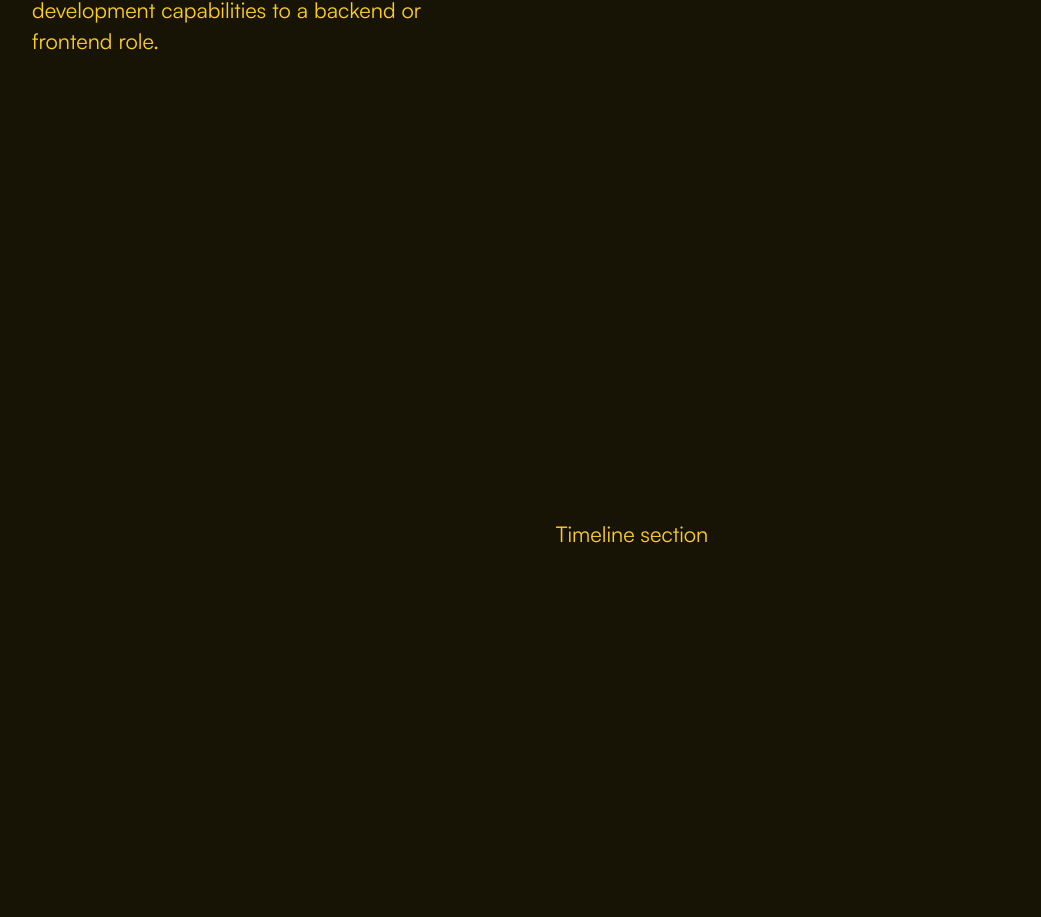
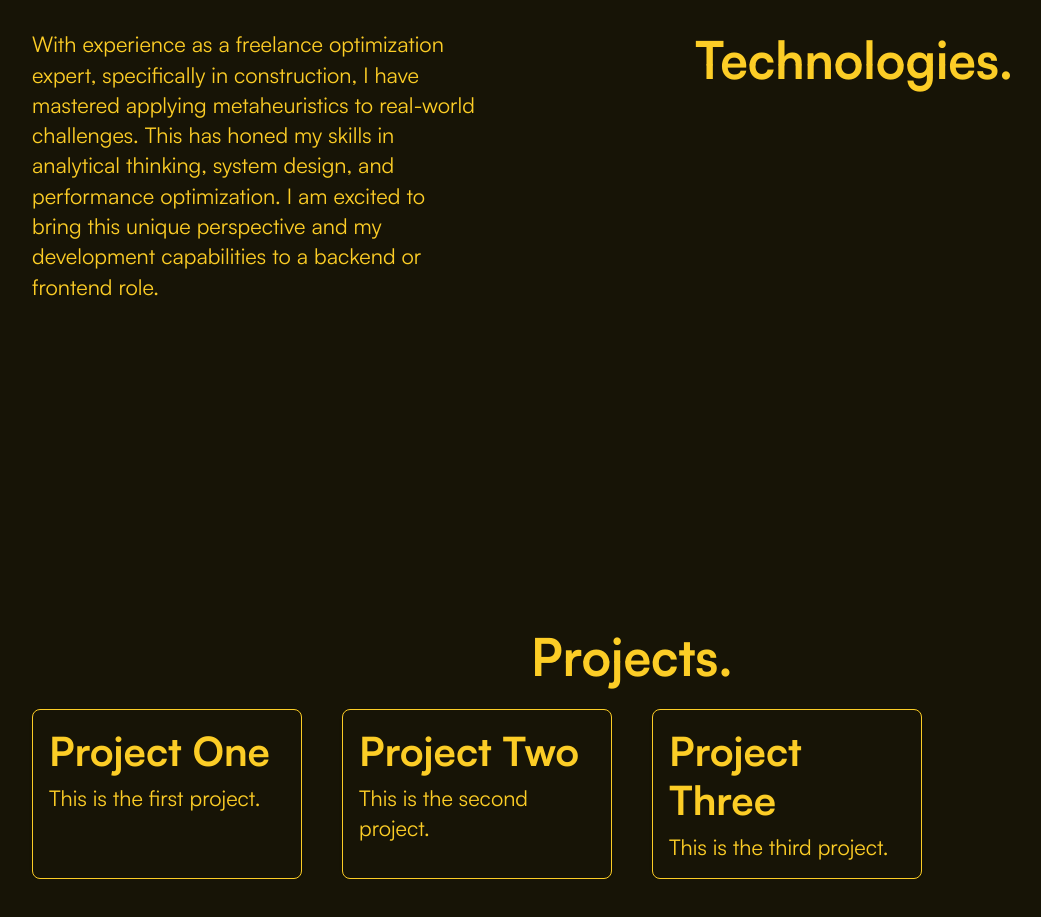
Before and after one commit to DaoVuDat/cv-payload-cms, a Nuxt app in the folder frontend/: page / in a window 1280 px wide. Shown: the part 1017-1934 px from the top of the page, without its empty margins (8-1049 px from the left). After the commit the page ends 1896 px from the top, so only its background shows below. Built offline with nearby package versions, Linux system fonts and the light colour scheme.

Commit message:
add glitch text

```diff
--- a/frontend/app/assets/css/utilities/index.css
+++ b/frontend/app/assets/css/utilities/index.css
@@ -0,0 +1,2 @@
+@import './region.css';
+@import './visually-hidden.css';
--- /dev/null
+++ b/frontend/app/assets/css/utilities/region.css
@@ -0,0 +1,8 @@
+/*
+REGION UTILITY
+Consistent block padding for page sections
+*/
+.region {
+  padding-block: var(--region-space, var(--space-m));
+  position: relative;
+}
--- /dev/null
+++ b/frontend/app/assets/css/utilities/visually-hidden.css
@@ -0,0 +1,15 @@
+/*
+VISUALLY HIDDEN UTILITY
+Info: https://piccalil.li/quick-tip/visually-hidden/
+*/
+.visually-hidden {
+  border: 0;
+  clip: rect(0 0 0 0);
+  height: 0;
+  margin: 0;
+  overflow: hidden;
+  padding: 0;
+  position: absolute;
+  width: 1px;
+  white-space: nowrap;
+}
--- /dev/null
+++ b/frontend/app/components/glitch-text.vue
@@ -0,0 +1,78 @@
+<script setup lang="ts">
+const {$gsap: gsap} = useNuxtApp();
+
+defineProps<{
+  text: string;
+}>()
+
+onMounted(() => {
+  const tl = gsap.timeline({repeat: -1, repeatDelay: 2});
+
+  tl.to('.glitch', {duration: 0.1, skewX: 70, ease: "power4.inOut"})
+      .to('.glitch', {duration: 0.04, skewX: 0, ease: "power4.inOut"})
+      .to('.glitch', {duration: 0.04, opacity: 0})
+      .to('.glitch', {duration: 0.04, opacity: 1})
+      .to('.glitch', {duration: 0.04, x: -20})
+      .to('.glitch', {duration: 0.04, x: 0})
+      .addLabel("split", 0)
+      .to('.top', {duration: 0.05, x: -15, ease: "power4.inOut"}, 'split')
+      .to('.bottom', {duration: 0.05, x: 15, ease: "power4.inOut"}, 'split')
+      .to('.glitch', {duration: 0.08, textShadow: "-3px 0 red"}, 'split')
+
+      .to('#txt', {duration: 0, scale: 1.1}, 'split')
+      .to('#txt', {duration: 0, scale: 1}, "+=0.02")
+
+      .to('.glitch', {duration: 0.08, textShadow: "none"}, "+=0.09")
+      .to('.glitch', {duration: 0.03, textShadow: '-3px 0 green'}, 'split')
+      .to('.glitch', {duration: 0.03, textShadow: "none"}, "+=0.01")
+
+      .to('.top', {duration: 0.02, x: 0, ease: "power4.inOut"}, "split+=0.05")
+      .to('.bottom', {duration: 0.02, x: 0, ease: "power4.inOut"}, "split+=0.05")
+
+      .to('.glitch', {duration: 0.02, scaleY: 1.1, ease: "power4.inOut"})
+      .to('.glitch', {duration: 0.04, scaleY: 1, ease: "power4.inOut"})
+
+})
+
+</script>
+
+<template>
+  <div id="txt">
+    <!-- Invisible content to maintain space -->
+    <div class="content-spacer" aria-hidden="true">
+      <slot />
+    </div>
+    <!-- Screen reader content -->
+    <h2 class="visually-hidden">{{ text }}</h2>
+    <div class="glitch top" aria-hidden="true"><slot/> </div>
+    <div class="glitch bottom" aria-hidden="true"><slot /></div>
+  </div>
+</template>
+
+<style scoped>
+
+.bottom {
+  clip-path: inset(58% 0 0 0);
+}
+
+.top {
+  clip-path: inset(0 0 41%);
+}
+
+.glitch {
+  position: absolute;
+  top: 0;
+}
+
+.content-spacer {
+  visibility: hidden; /* Hidden but takes up space */
+  z-index: 1;
+}
+
+#txt {
+  margin: auto;
+  position: relative;
+  display: inline-block;
+  z-index: 2;
+}
+</style>
--- a/frontend/app/components/intro.vue
+++ b/frontend/app/components/intro.vue
@@ -63,7 +63,7 @@ const tech: ITech[] = [
 </script>
 
 <template>
-  <section class="[layout] wrapper">
+  <section class="[layout] cover wrapper">
     <div class="[block] intro [layout] sidebar">
       <div class="intro__content center">
         <p class="">
@@ -75,7 +75,9 @@ const tech: ITech[] = [
       </div>
       <div>
         <div class="intro__tech flow center text-center">
-          <h2 class="font-bold">Technologies.</h2>
+          <GlitchText text="projects.">
+            <h2 class="font-bold">Technologies.</h2>
+          </GlitchText>
           <div class="
         tech-list
         [layout] grid">
--- a/frontend/app/components/timeline.vue
+++ b/frontend/app/components/timeline.vue
@@ -1,15 +1,48 @@
 <script setup lang="ts">
+
+// create some project data
+const projects = [
+  {
+    title: 'Project One',
+    description: 'This is the first project.',
+
+  },
+  {
+    title: 'Project Two',
+    description: 'This is the second project.',
+
+  },
+  {
+    title: 'Project Three',
+    description: 'This is the third project.',
+
+  }
+];
 
 </script>
 
 <template>
-  <div class="cover">
-   <div class="center text-center" >
-     Timeline section
+  <div class="wrapper flow">
+
+   <div class="center text-center">
+       <GlitchText text="projects.">
+         <h2 class="font-bold">Projects.</h2>
+       </GlitchText>
    </div>
+
+    <div class="grid grid-cols-1 md:grid-cols-2 lg:grid-cols-3 gap-4">
+      <div v-for="(project, index) in projects" :key="index" class="p-4 border rounded-lg shadow hover:shadow-lg transition-shadow">
+        <h3 class="text-xl font-bold">{{ project.title }}</h3>
+        <p class="mt-2">{{ project.description }}</p>
+      </div>
+    </div>
   </div>
 </template>
 
 <style scoped>
 
+.timeline__title {
+  position: relative;
+}
+
 </style>
--- a/frontend/app/pages/index.vue
+++ b/frontend/app/pages/index.vue
@@ -4,9 +4,11 @@ import Timeline from "~/components/timeline.vue";
 </script>
 
 <template>
-  <Hero />
-  <Intro />
-  <Timeline />
+  <div class="flow" :style="{'--flow-space': 'var(--space-4xl)'}">
+    <Hero />
+    <Intro />
+    <Timeline />
+  </div>
 </template>
 
 <style scoped>
--- a/frontend/app/plugins/gsap.client.js
+++ b/frontend/app/plugins/gsap.client.js
@@ -2,13 +2,20 @@ import {gsap} from "gsap";
 import {ScrollTrigger} from "gsap/ScrollTrigger";
 import {ScrollSmoother} from "gsap/ScrollSmoother";
 import {TextPlugin} from "gsap/TextPlugin";
+import {GSDevTools} from "gsap/GSDevTools";
 
 export default defineNuxtPlugin((nuxtApp) => {
-    gsap.registerPlugin(ScrollTrigger, ScrollSmoother, TextPlugin);
+    gsap.registerPlugin(ScrollTrigger, ScrollSmoother, TextPlugin,GSDevTools);
+
+    let smoother = ScrollSmoother.create({
+        smooth: 2,
+        effects: true,
+    })
 
     return {
         provide: {
-            gsap: gsap
+            gsap: gsap,
+            smoother
         }
     }
 })
```
